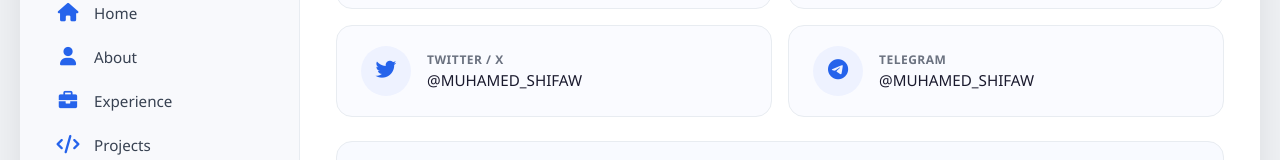
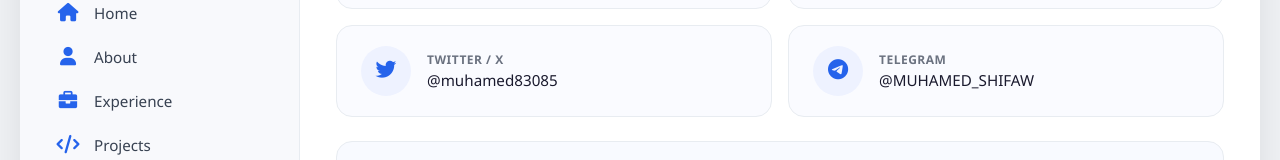
Before and after one commit to muha-1680/muhamed-portifolio, a Next.js app: page /contact in a window 1280 px wide. Shown: the part 352-512 px from the top of the page. Built offline with nearby package versions, Linux system fonts and the light colour scheme.

Commit message:
personal portfolio00

```diff
--- a/app/(site)/contact/page.tsx
+++ b/app/(site)/contact/page.tsx
@@ -68,7 +68,7 @@ export default async function ContactPage() {
         </a>
 
         <a
-          href="https://twitter.com/MUHAMED_SHIFAW"
+          href="https://twitter.com/@muhamed83085"
           target="_blank"
           rel="noopener noreferrer"
           className="contact-card"
@@ -78,7 +78,7 @@ export default async function ContactPage() {
           </div>
           <div className="contact-info">
             <div className="label">Twitter / X</div>
-            <div className="value">@MUHAMED_SHIFAW</div>
+            <div className="value">@muhamed83085</div>
           </div>
         </a>
 
```
